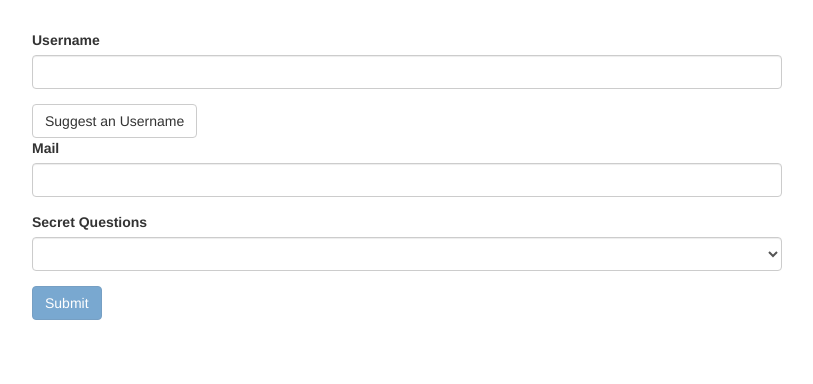
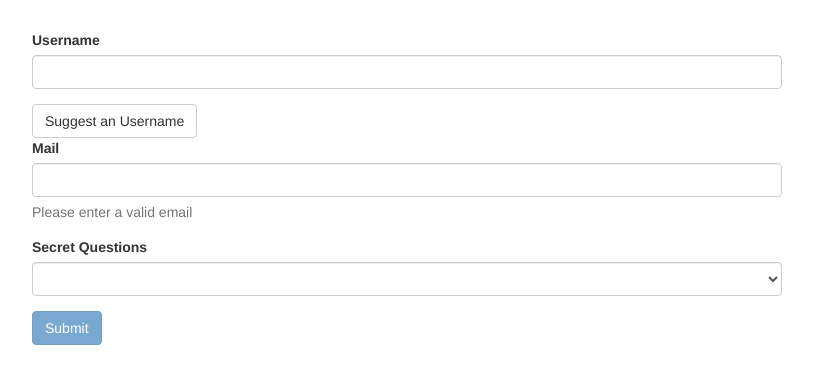
Before and after one commit to vidhya03/forms-td-start, an Angular app: page / in a window 1280 px wide. Shown: the top 384 px of the page, without its empty margins (233-1046 px from the left). Built offline with nearby package versions, Linux system fonts and the light colour scheme.

Commit message:
Form filed validation email validation with error message

```diff
--- a/src/app/app.component.html
+++ b/src/app/app.component.html
@@ -15,7 +15,8 @@
           <div class="form-group">
             <label for="email">Mail</label>
             <input type="email" id="email" class="form-control"
-            ngModel name="email" required email>
+            ngModel name="email" required email #email="ngModel">
+           <span class="help-block" *ngIf="!email.valid">Please enter a valid email</span>
           </div>
         </div>
         <div class="form-group">
```
